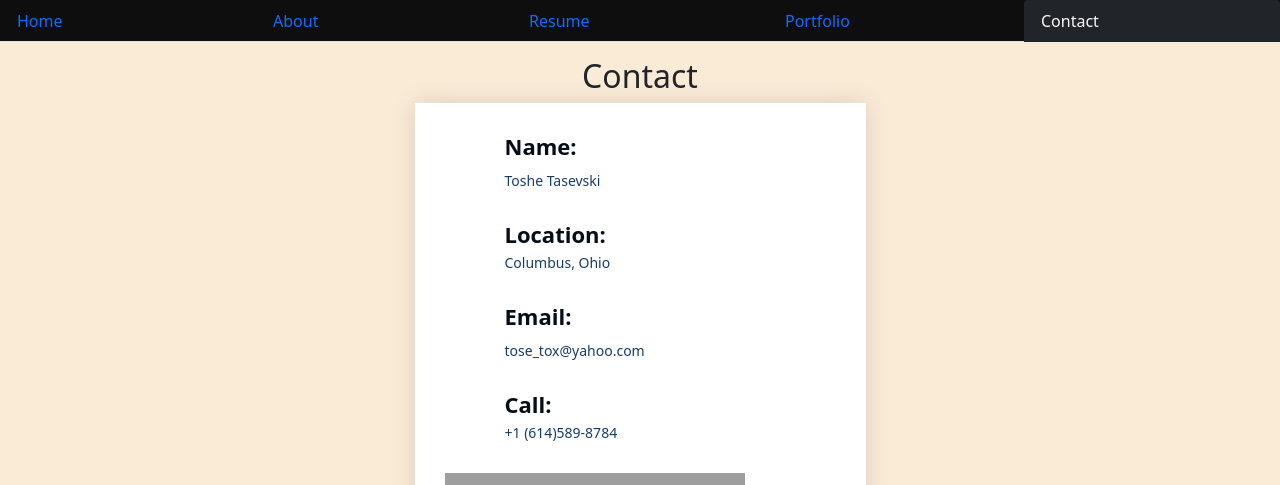
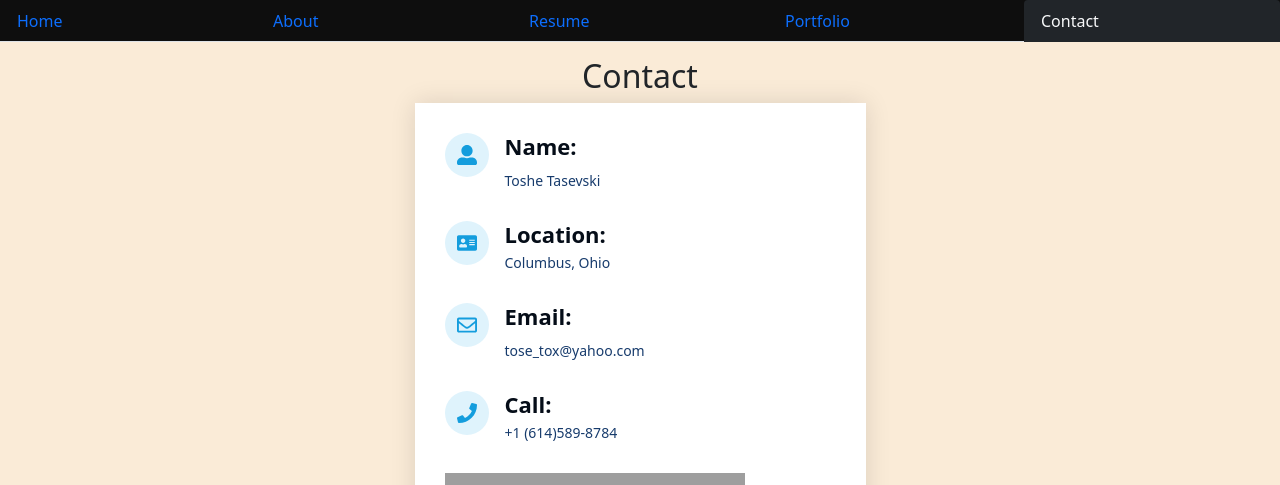
Before and after one commit to Tasevski87/Tasevski87Portfolio-React2.0, a React (Create React App) app: page /Tasevski87Portfolio-React2.0/contact in a window 1280 px wide. Shown: the top 485 px of the page. Built offline with nearby package versions, Linux system fonts and the light colour scheme; grey boxes are pictures that could not be loaded.

Commit message:
contact icons

```diff
--- a/package.json
+++ b/package.json
@@ -18,6 +18,7 @@
     "nodemon": "^2.0.15",
     "react": "^17.0.0",
     "react-dom": "^17.0.0",
+    "react-icons": "^4.3.1",
     "react-router-dom": "^5.2.0",
     "react-scripts": "5.0.0",
     "react-social-icons": "^5.13.0",
--- a/src/App.js
+++ b/src/App.js
@@ -13,7 +13,7 @@ function App() {
     <Router>
       <NavTabs />
       <Route exact path="/Tasevski87Portfolio-React2.0/home"component={Home} />
-      <Route exact path="/Tasevski87Portfolio-React2.0/contact" component={Contact} />
+      <Route exact path="/Tasevski87Portfolio-React2.0/contact" component={Contact}/>
       <Route exact path="/Tasevski87Portfolio-React2.0/about" component={About} />
       <Route exact path="/Tasevski87Portfolio-React2.0/portfolio" component={Portfolio} />
       <Route exact path="/Tasevski87Portfolio-React2.0/resume" component={Resume} />
--- a/src/pages/Contact/index.js
+++ b/src/pages/Contact/index.js
@@ -1,7 +1,9 @@
 import React from "react";
 import "./style.css";
-
-
+import { FaUserAlt } from "react-icons/fa"
+import { FaAddressCard } from "react-icons/fa"
+import { FaRegEnvelope } from "react-icons/fa"
+import { FaPhone } from "react-icons/fa"
 
 function Contact(props) {
     return (
@@ -15,22 +17,22 @@ function Contact(props) {
                         <div className="col-lg-5 d-flex align-items-stretch">
                             <div className="info">
                                 <div className="email">
-
+                                <i className="fa fa-user"> <FaUserAlt/></i>
                                     <h4>Name:</h4>
                                     <p>Toshe Tasevski</p>
                                 </div>
                                 <div className="address">
-
+                                <i className="fa fa-map-marker"><FaAddressCard/> </i>
                                     <h4>Location:</h4>
                                     <p>Columbus, Ohio</p>
                                 </div>
                                 <div className="email">
-
+                                <i className="fa fa-envelope"><FaRegEnvelope/></i>
                                     <h4>Email:</h4>
                                     <p>tose_tox@yahoo.com</p>
                                 </div>
                                 <div className="phone">
-
+                                <i className="fa fa-phone"><FaPhone/></i>
                                     <h4>Call:</h4>
                                     <p>+1 (614)589-8784</p>
                                 </div>
```
Also changed, not shown: 1 other file (tests, documents, lock files or other folders).
